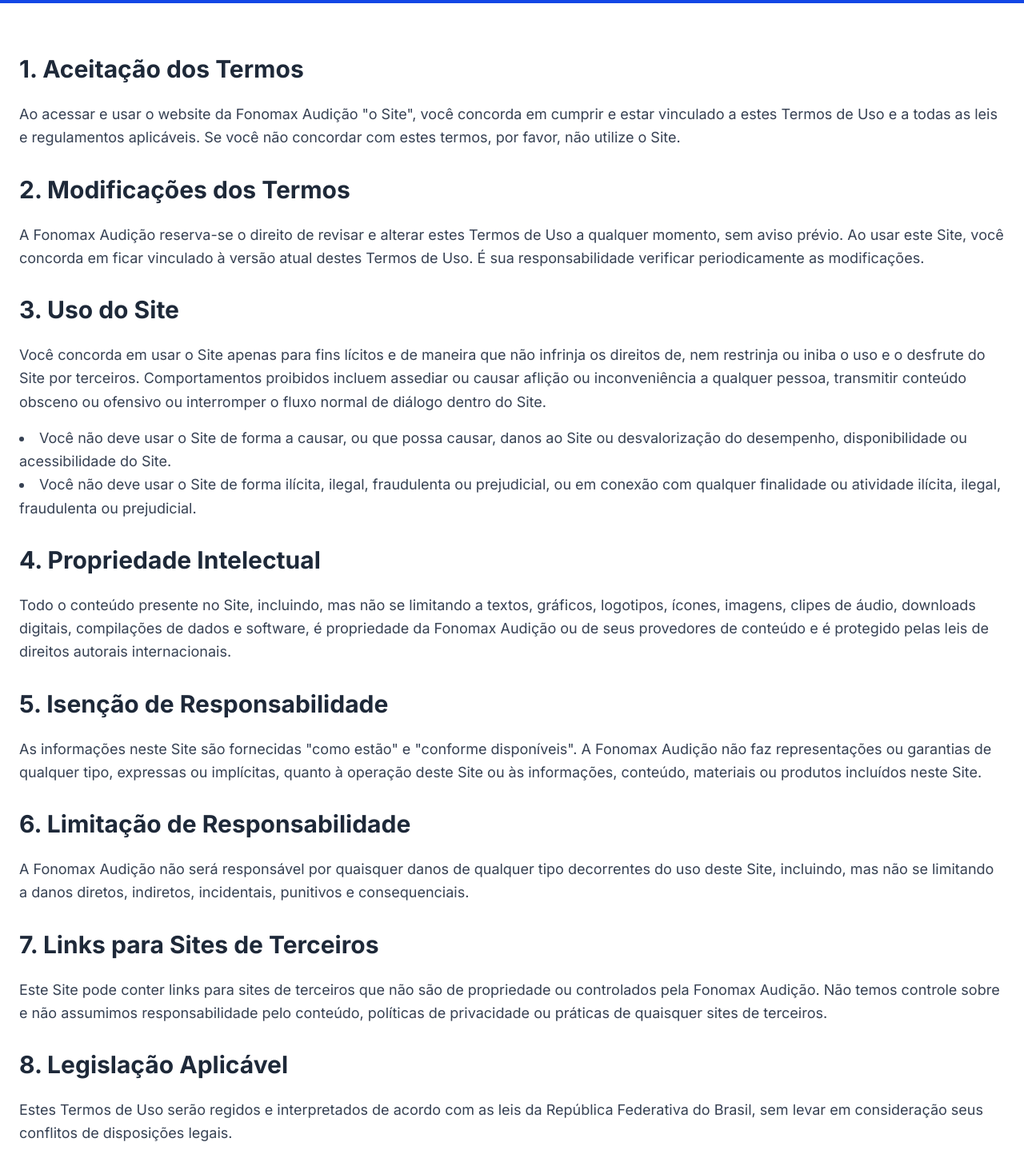
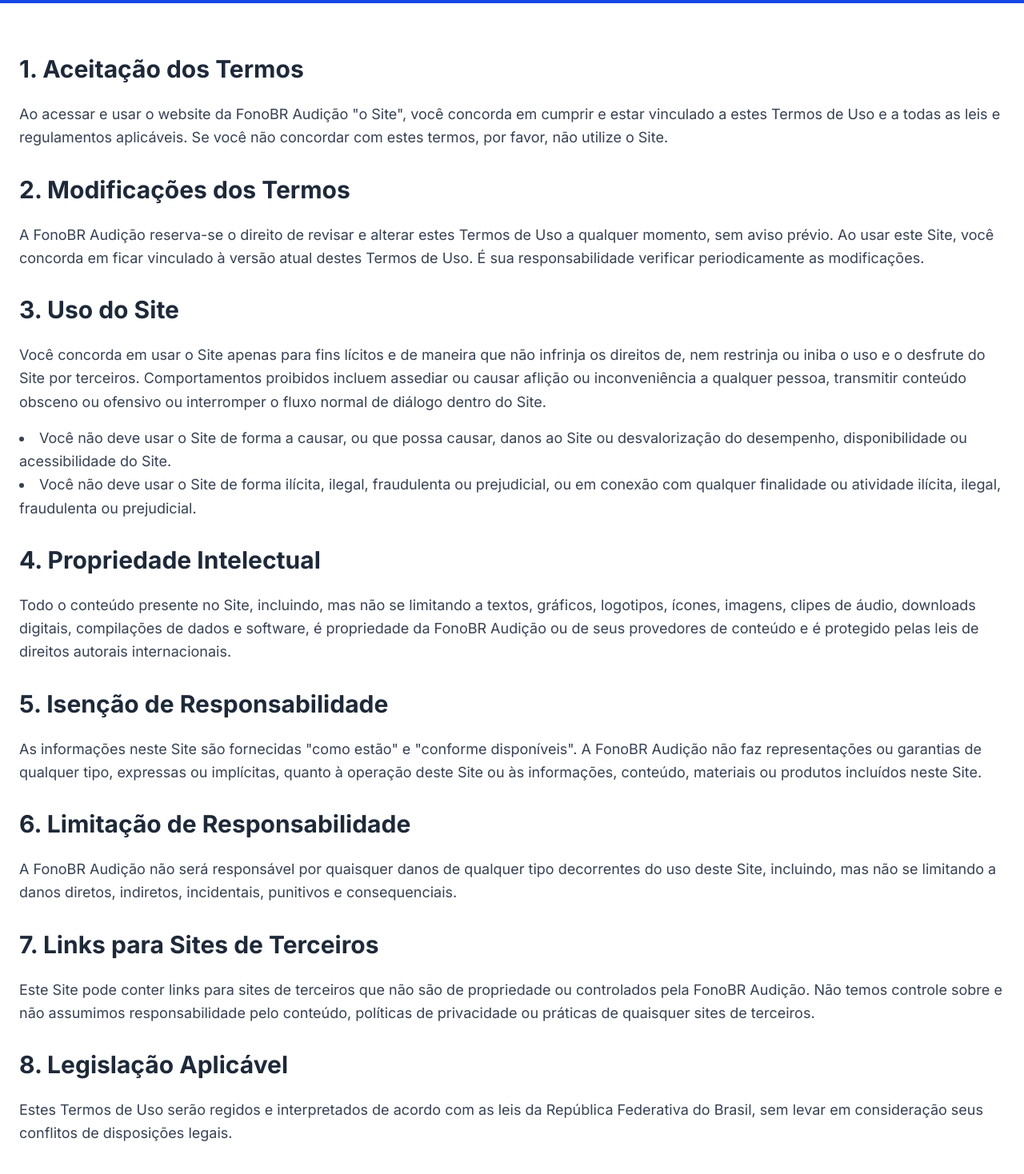
Before and after one commit to dhymas1st/fonobr, a Next.js app: page /termos-de-uso in a window 1280 px wide. Shown: the part 320-1788 px from the top of the page at 80% size. Built offline with nearby package versions, Linux system fonts and the light colour scheme.

Commit message:
Correção Termos de uso

```diff
--- a/src/app/termos-de-uso/page.tsx
+++ b/src/app/termos-de-uso/page.tsx
@@ -3,28 +3,28 @@
 
 // Metadados específicos para a página /termos-de-uso para SEO
 export const metadata: Metadata = {
-  title: "Termos de Uso | Fonomax Audição",
+  title: "Termos de Uso | FonoBR Audição", // Atualizado para FonoBR
   description:
-    "Leia os termos de uso e condições para utilização do site e serviços da Fonomax Audição.",
+    "Leia os termos de uso e condições para utilização do site e serviços da FonoBR.", // Atualizado para FonoBR
   keywords: [
     "termos de uso",
     "condições",
     "regras",
     "site",
     "serviços",
-    "Fonomax Audição",
+    "FonoBR", // Atualizado para FonoBR
   ],
   openGraph: {
-    title: "Termos de Uso | Fonomax Audição",
+    title: "Termos de Uso | FonoBR Audição", // Atualizado para FonoBR
     description: "Navegue pelas condições de uso do nosso site.",
-    url: "https://www.fonomax.com.br/termos-de-uso", // Atualize com a URL real do seu site
-    siteName: "Fonomax Audição",
+    url: "https://www.fonobr.com.br/termos-de-uso", // Atualizado para FonoBR
+    siteName: "FonoBR Audição", // Atualizado para FonoBR
     images: [
       {
         url: "/images/termos-og.jpg", // **Crie esta imagem em public/images/termos-og.jpg**
         width: 1200,
         height: 630,
-        alt: "Termos de Uso Fonomax Audição",
+        alt: "Termos de Uso FonoBR Audição", // Atualizado para FonoBR
       },
     ],
     type: "website",
@@ -51,8 +51,8 @@
             1. Aceitação dos Termos
           </h2>
           <p className="mb-4">
-            Ao acessar e usar o website da Fonomax Audição "o Site", você
-            concorda em cumprir e estar vinculado a estes Termos de Uso e a
+            Ao acessar e usar o website da FonoBR Audição &quot;o Site&quot;,
+            você concorda em cumprir e estar vinculado a estes Termos de Uso e a
             todas as leis e regulamentos aplicáveis. Se você não concordar com
             estes termos, por favor, não utilize o Site.
           </p>
@@ -61,7 +61,7 @@
             2. Modificações dos Termos
           </h2>
           <p className="mb-4">
-            A Fonomax Audição reserva-se o direito de revisar e alterar estes
+            A FonoBR Audição reserva-se o direito de revisar e alterar estes
             Termos de Uso a qualquer momento, sem aviso prévio. Ao usar este
             Site, você concorda em ficar vinculado à versão atual destes Termos
             de Uso. É sua responsabilidade verificar periodicamente as
@@ -99,7 +99,7 @@
             Todo o conteúdo presente no Site, incluindo, mas não se limitando a
             textos, gráficos, logotipos, ícones, imagens, clipes de áudio,
             downloads digitais, compilações de dados e software, é propriedade
-            da Fonomax Audição ou de seus provedores de conteúdo e é protegido
+            da FonoBR Audição ou de seus provedores de conteúdo e é protegido
             pelas leis de direitos autorais internacionais.
           </p>
 
@@ -107,18 +107,18 @@
             5. Isenção de Responsabilidade
           </h2>
           <p className="mb-4">
-            As informações neste Site são fornecidas "como estão" e "conforme
-            disponíveis". A Fonomax Audição não faz representações ou garantias
-            de qualquer tipo, expressas ou implícitas, quanto à operação deste
-            Site ou às informações, conteúdo, materiais ou produtos incluídos
-            neste Site.
+            As informações neste Site são fornecidas &quot;como estão&quot; e
+            &quot;conforme disponíveis&quot;. A FonoBR Audição não faz
+            representações ou garantias de qualquer tipo, expressas ou
+            implícitas, quanto à operação deste Site ou às informações,
+            conteúdo, materiais ou produtos incluídos neste Site.
           </p>
 
           <h2 className="text-3xl font-bold text-gray-800 mb-6 mt-8">
             6. Limitação de Responsabilidade
           </h2>
           <p className="mb-4">
-            A Fonomax Audição não será responsável por quaisquer danos de
+            A FonoBR Audição não será responsável por quaisquer danos de
             qualquer tipo decorrentes do uso deste Site, incluindo, mas não se
             limitando a danos diretos, indiretos, incidentais, punitivos e
             consequenciais.
@@ -129,7 +129,7 @@
           </h2>
           <p className="mb-4">
             Este Site pode conter links para sites de terceiros que não são de
-            propriedade ou controlados pela Fonomax Audição. Não temos controle
+            propriedade ou controlados pela FonoBR Audição. Não temos controle
             sobre e não assumimos responsabilidade pelo conteúdo, políticas de
             privacidade ou práticas de quaisquer sites de terceiros.
           </p>
@@ -150,7 +150,7 @@
             Se você tiver alguma dúvida sobre estes Termos de Uso, entre em
             contato conosco através do nosso formulário ou pelo e-mail:{" "}
             <a
-              href="mailto:contato@fonomax.com.br"
+              href="mailto:contato@fonobr.com.br" // Atualizado para FonoBR
               className="text-blue-600 hover:underline"
             >
               suporte@fonobr.com.br
```
